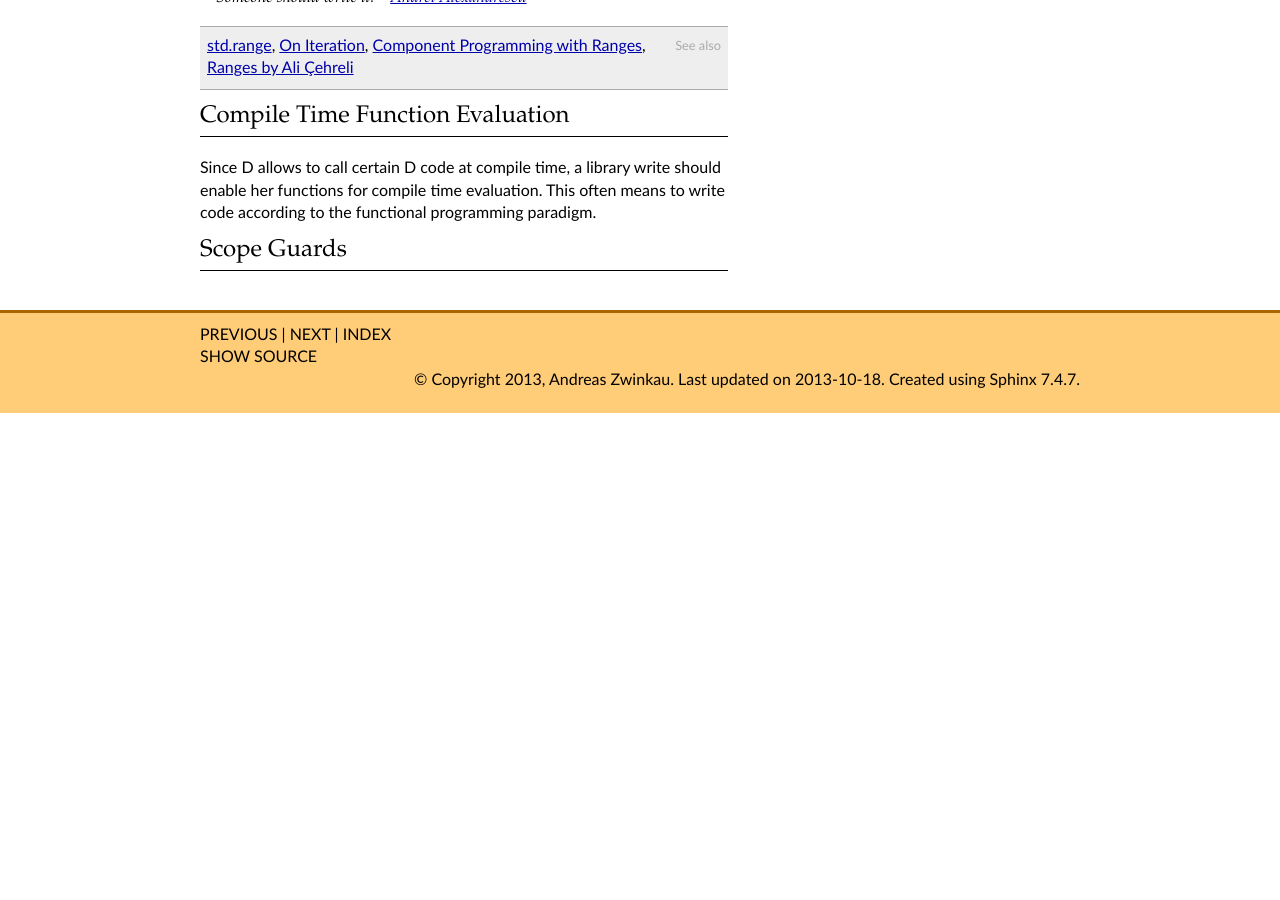
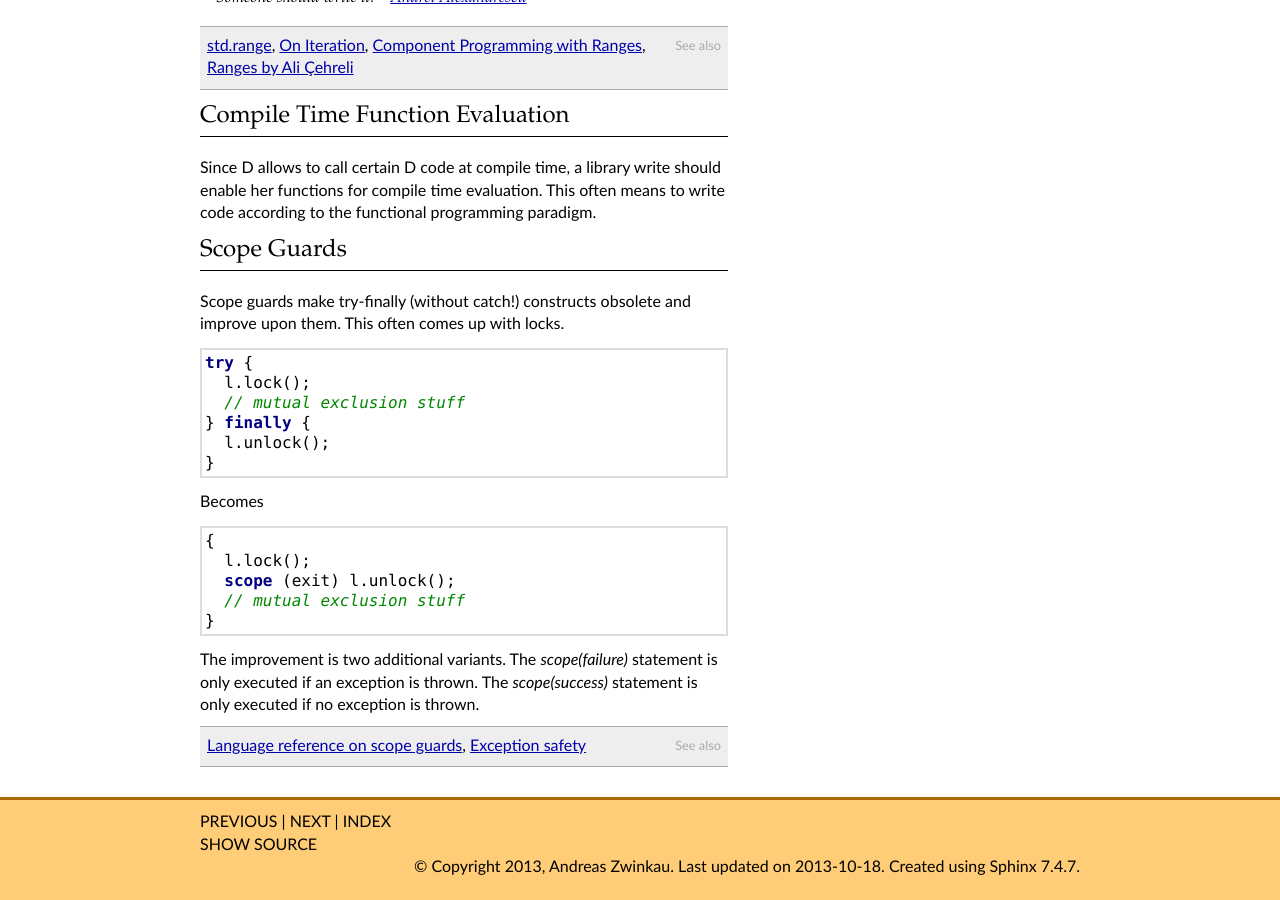
Before and after one commit to qznc/d-tut, a Sphinx documentation site: the page built from source/idiomatic.rst, in a window 1280 px wide and 900 px high, scrolled down 1862 px. Built offline with Sphinx 7.4.7, drawn with Linux system fonts in a browser that asks for light colours; before the commit the page ends 2275 px from its top, so only the background shows below that.

Commit message:
On scope guards

```diff
--- a/source/idiomatic.rst
+++ b/source/idiomatic.rst
@@ -114,3 +114,33 @@ This often means to write code according to the functional programming paradigm.
 
 Scope Guards
 ------------
+
+Scope guards make try-finally (without catch!) constructs obsolete and improve upon them.
+This often comes up with locks.
+
+.. code-block:: d
+
+   try {
+     l.lock();
+     // mutual exclusion stuff
+   } finally {
+     l.unlock();
+   }
+
+Becomes
+
+.. code-block:: d
+
+   {
+     l.lock();
+     scope (exit) l.unlock();
+     // mutual exclusion stuff
+   }
+
+The improvement is two additional variants.
+The `scope(failure)` statement is only executed if an exception is thrown.
+The `scope(success)` statement is only executed if no exception is thrown.
+
+.. seealso::
+   `Language reference on scope guards <http://dlang.org/statement.html#ScopeGuardStatement>`_,
+   `Exception safety <http://dlang.org/exception-safe.html>`_
```
